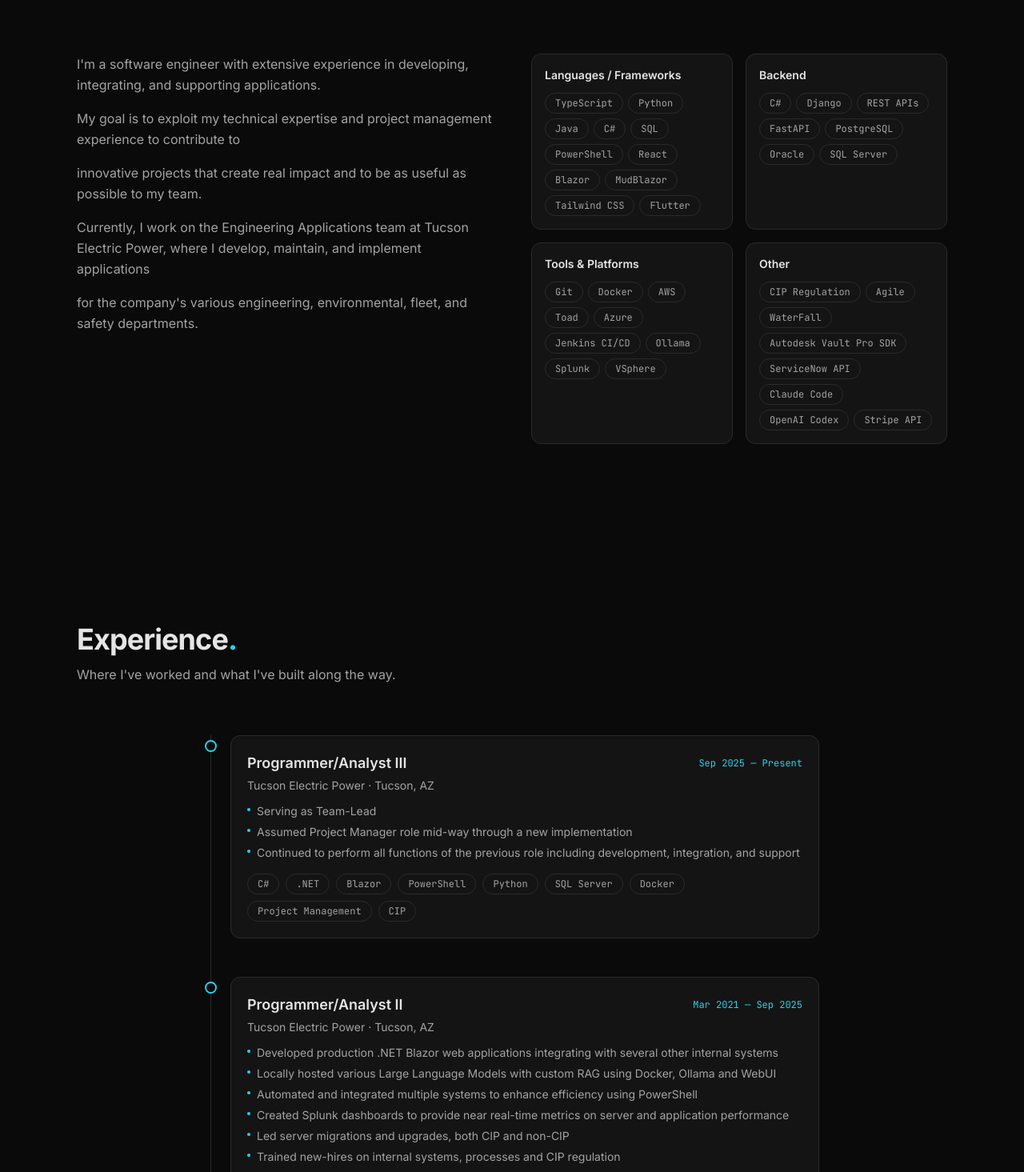
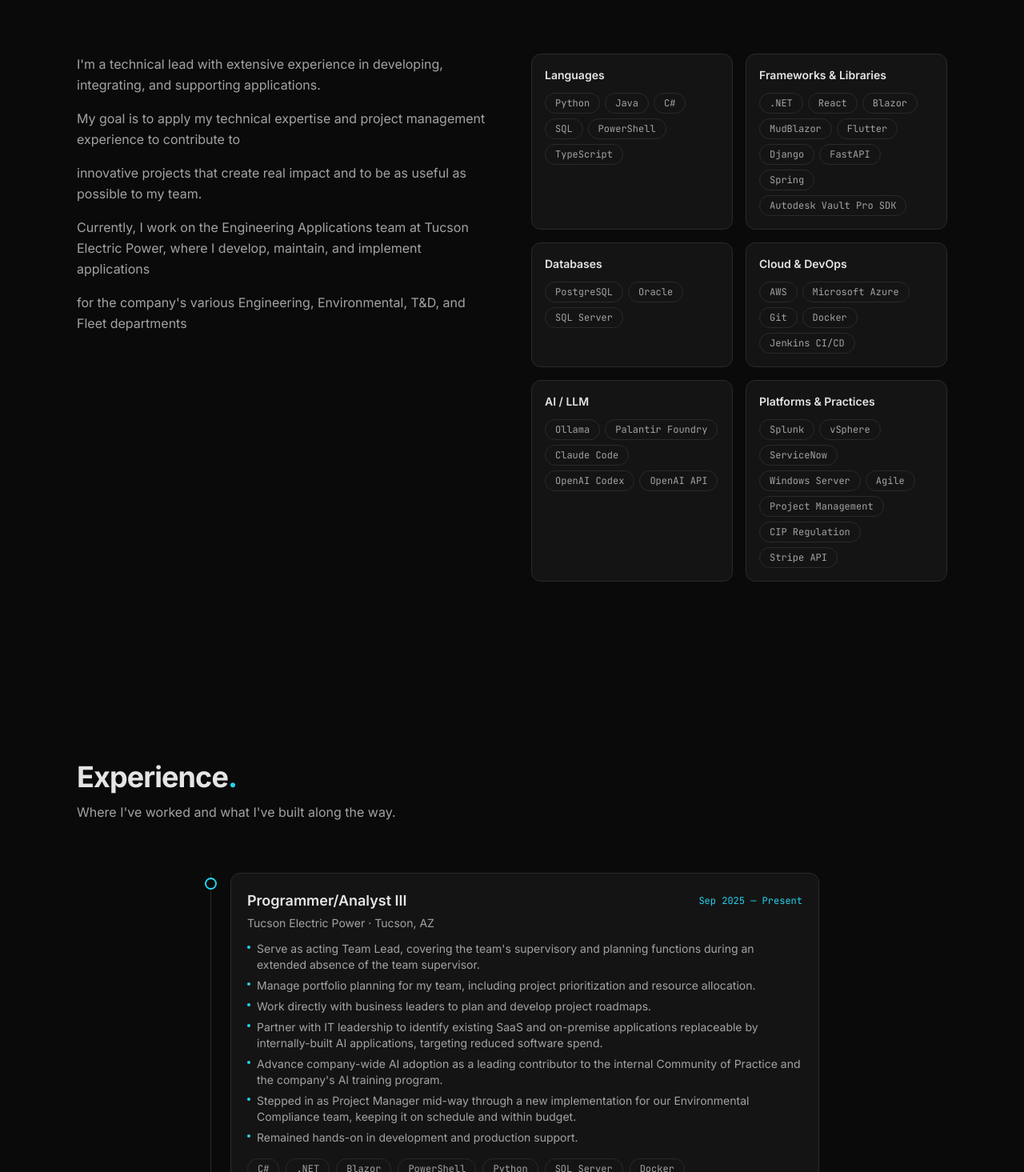
Before and after one commit to jareddalessandro/PortfolioSite, a React (Vite) app: page / in a window 1280 px wide. Shown: the part 985-2450 px from the top of the page at 80% size. Built offline with nearby package versions, Linux system fonts and the light colour scheme.

Commit message:
7-5-2026 updates to mirror resume changes

```diff
--- a/src/data/experience.js
+++ b/src/data/experience.js
@@ -6,9 +6,13 @@
     location: 'Tucson, AZ',
     period: 'Sep 2025 — Present',
     description: [
-      'Serving as Team-Lead',
-      'Assumed Project Manager role mid-way through a new implementation',
-      'Continued to perform all functions of the previous role including development, integration, and support',
+      'Serve as acting Team Lead, covering the team\'s supervisory and planning functions during an extended absence of the team supervisor.',
+      'Manage portfolio planning for my team, including project prioritization and resource allocation.',
+      'Work directly with business leaders to plan and develop project roadmaps.',
+      'Partner with IT leadership to identify existing SaaS and on-premise applications replaceable by internally-built AI applications, targeting reduced software spend.',
+      'Advance company-wide AI adoption as a leading contributor to the internal Community of Practice and the company\'s AI training program.',
+      'Stepped in as Project Manager mid-way through a new implementation for our Environmental Compliance team, keeping it on schedule and within budget.',
+      'Remained hands-on in development and production support.'
     ],
     tech: ['C#', '.NET', 'Blazor', 'PowerShell', 'Python', 'SQL Server', 'Docker', 'Project Management', 'CIP'],
   },
@@ -19,12 +23,14 @@
     location: 'Tucson, AZ',
     period: 'Mar 2021 — Sep 2025',
     description: [
-      'Developed production .NET Blazor web applications integrating with several other internal systems',
-      'Locally hosted various Large Language Models with custom RAG using Docker, Ollama and WebUI',
-      'Automated and integrated multiple systems to enhance efficiency using PowerShell',
-      'Created Splunk dashboards to provide near real-time metrics on server and application performance',
-      'Led server migrations and upgrades, both CIP and non-CIP',
-      'Trained new-hires on internal systems, processes and CIP regulation',
+      'Developed production .NET Blazor web applications integrating with several other internal systems.',
+      'Locally hosted various Large Language Models with custom RAG using Docker, Ollama and WebUI.',
+      'Automated and integrated multiple systems to enhance efficiency using PowerShell.',
+      'Created Splunk dashboards to provide my team with near real-time metrics on server and application performance.',
+      'Monitored and supported production servers using vSphere.',
+      'Maintained software licensing and compliance.',
+      'Led server migrations and upgrades, both CIP and non-CIP.',
+      'Trained new-hires on internal systems, processes and CIP regulation.'
     ],
     tech: ['.NET', 'Blazor', 'PowerShell', 'Docker', 'Ollama', 'Splunk', 'VSphere', 'SQL Server', 'Project Management', 'CIP'],
   },
--- a/src/data/personal.js
+++ b/src/data/personal.js
@@ -2,11 +2,11 @@
   name: 'Jared Dalessandro',
   role: 'Programmer/Analyst',
   tagline: '',
-  bio: `I'm a software engineer with extensive experience in developing, integrating, and supporting applications.
-  My goal is to exploit my technical expertise and project management experience to contribute to
+  bio: `I'm a technical lead with extensive experience in developing, integrating, and supporting applications.
+  My goal is to apply my technical expertise and project management experience to contribute to
   innovative projects that create real impact and to be as useful as possible to my team.
   Currently, I work on the Engineering Applications team at Tucson Electric Power, where I develop, maintain, and implement applications
-  for the company's various engineering, environmental, fleet, and safety departments.`,
+  for the company's various Engineering, Environmental, T&D, and Fleet departments`,
   email: 'jareddalessandro1@gmail.com',
   location: 'AZ, United States',
   resumeUrl: '/resume.pdf',
--- a/src/data/skills.js
+++ b/src/data/skills.js
@@ -1,19 +1,26 @@
 export const skillCategories = [
   {
-    title: 'Languages / Frameworks',
-    skills: ['TypeScript', 'Python', 'Java', 'C#', 'SQL', 'PowerShell', 'React', 'Blazor', 'MudBlazor', 'Tailwind CSS', 'Flutter'],
-  },
-
-  {
-    title: 'Backend',
-    skills: ['C#', 'Django', 'REST APIs', 'FastAPI', 'PostgreSQL', 'Oracle', 'SQL Server'],
+    title: 'Languages',
+    skills: ['Python', 'Java', 'C#', 'SQL', 'PowerShell', 'TypeScript'],
   },
   {
-    title: 'Tools & Platforms',
-    skills: ['Git', 'Docker', 'AWS', 'Toad', 'Azure', 'Jenkins CI/CD', 'Ollama', 'Splunk', 'VSphere'],
+    title: 'Frameworks & Libraries',
+    skills: ['.NET', 'React', 'Blazor', 'MudBlazor', 'Flutter', 'Django', 'FastAPI', 'Spring', 'Autodesk Vault Pro SDK'],
   },
   {
-    title: 'Other',
-    skills: ['CIP Regulation', 'Agile', 'WaterFall', 'Autodesk Vault Pro SDK', 'ServiceNow API', 'Claude Code', 'OpenAI Codex', 'Stripe API'],
+    title: 'Databases',
+    skills: ['PostgreSQL', 'Oracle', 'SQL Server'],
+  },
+  {
+    title: 'Cloud & DevOps',
+    skills: ['AWS', 'Microsoft Azure', 'Git', 'Docker', 'Jenkins CI/CD'],
+  },
+  {
+    title: 'AI / LLM',
+    skills: ['Ollama', 'Palantir Foundry', 'Claude Code', 'OpenAI Codex', 'OpenAI API'],
+  },
+  {
+    title: 'Platforms & Practices',
+    skills: ['Splunk', 'vSphere', 'ServiceNow', 'Windows Server', 'Agile', 'Project Management', 'CIP Regulation', 'Stripe API'],
   },
 ]
```
Also changed, not shown: 1 other file (tests, documents, lock files or other folders).
